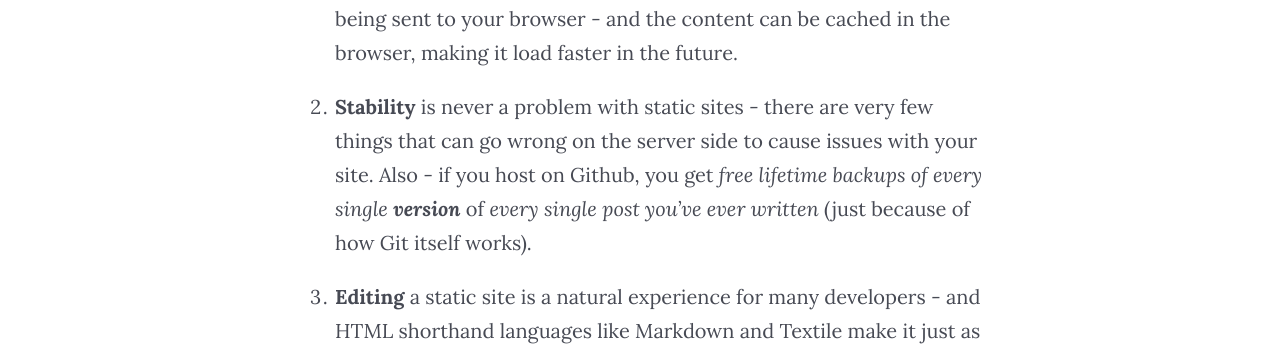
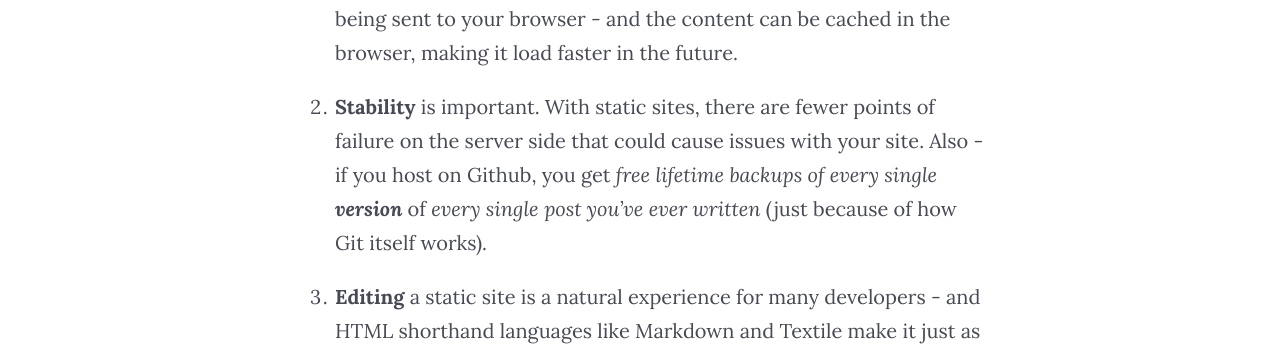
Before and after one commit to jpederson/jpederson.github.io, a Jekyll site: the page built from _posts/2014-5-16-the-case-for-no-database.md, in a window 1280 px wide. Shown: the part 1272-1618 px from the top of the page. Built offline with Jekyll 4.4.1, drawn with Linux system fonts in a browser that asks for light colours.

Commit message:
Quick edit to the database article.

```diff
--- a/_posts/2014-5-16-the-case-for-no-database.md
+++ b/_posts/2014-5-16-the-case-for-no-database.md
@@ -20,7 +21,7 @@ _______________
 With as little nerding out as possible, here's a distilled list of what I enjoy about static site generators.
 
 1. **Speed** wins every time - especially with ever-increasing mobile usage. Static pages load faster than those constructed on a server before being sent to your browser - and the content can be cached in the browser, making it load faster in the future.
-2. **Stability** is never a problem with static sites - there are very few things that can go wrong on the server side to cause issues with your site. Also - if you host on Github, you get *free lifetime backups of every single **version*** of *every single post you've ever written* (just because of how Git itself works).
+2. **Stability** is important. With static sites, there are fewer points of failure on the server side that could cause issues with your site. Also - if you host on Github, you get *free lifetime backups of every single **version*** of *every single post you've ever written* (just because of how Git itself works).
 3. **Editing** a static site is a natural experience for many developers - and HTML shorthand languages like Markdown and Textile make it just as easy for most other users to manage content. Since they're all file-based, you can use any text editor you like, or pick up a tool like [prose.io](http://prose.io) to edit from anywhere.
 
 _______________
```
Also changed, not shown: other parts of _posts/2014-5-16-the-case-for-no-database.md (+2 -1 lines).
